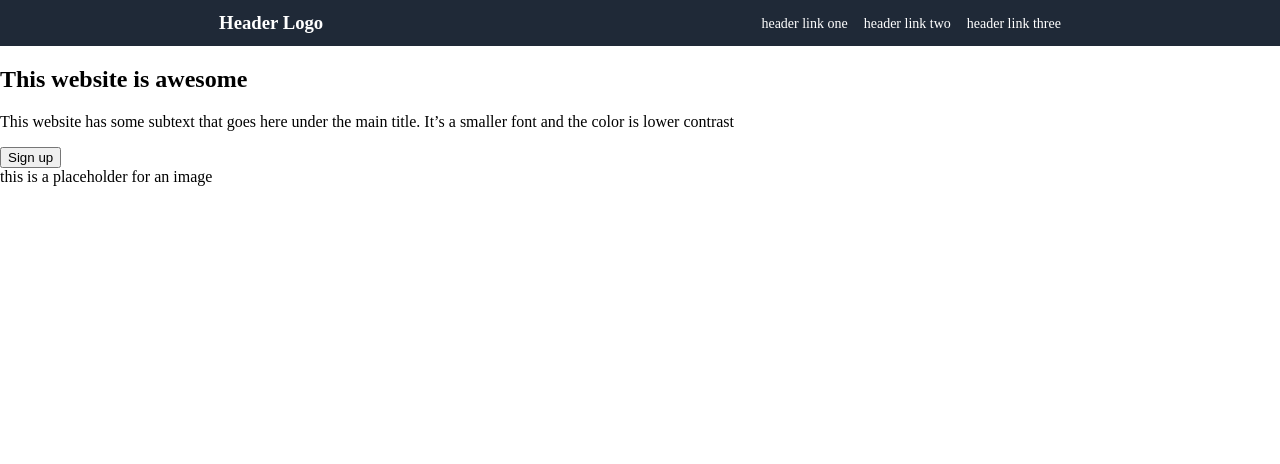
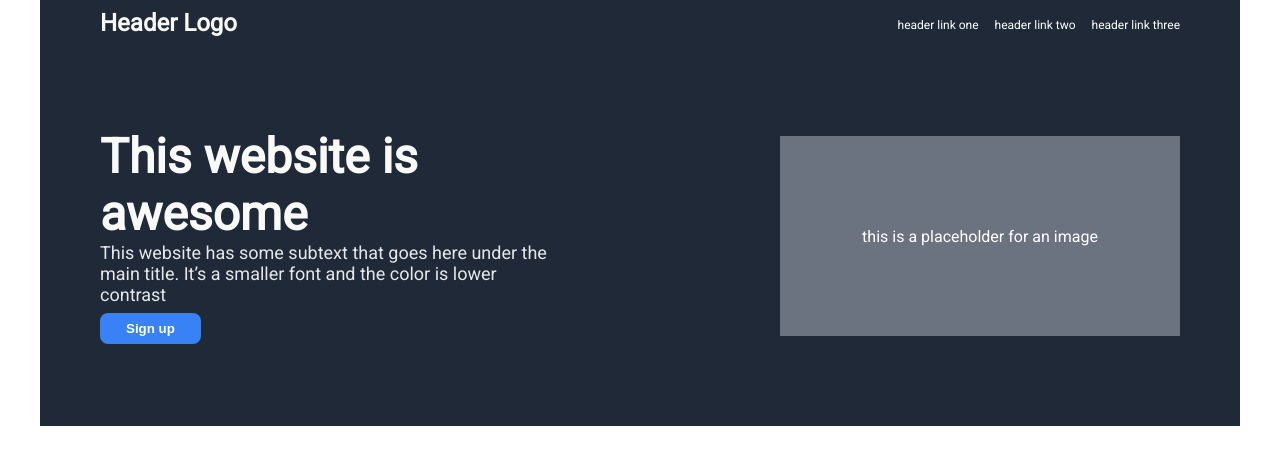
Before and after one commit to hch-96/odin-project-landing-page, a plain HTML site: page index.html in a window 1280 px wide. Drawn offline with Linux system fonts and the light colour scheme.

Commit message:
Finished the designing of layout of the first section of the landing page.

```diff
--- a/index.html
+++ b/index.html
@@ -5,11 +5,17 @@
     <meta http-equiv="X-UA-Compatible" content="IE=edge">
     <meta name="viewport" content="width=device-width, initial-scale=1.0">
     <title>Landing Page</title>
+    <link href="https://fonts.googleapis.com/css2?family=Roboto&display=swap" rel="stylesheet">
     <link rel="stylesheet" href="style.css">
   </head>
   <body>
+
+
+    <div class="container">
+
+
     <div class="header">
-      <h3>Header Logo</h3>
+      <h4>Header Logo</h4>
       <ul>
         <li><a href="#"> header link one</a></li>
         <li><a href="#"> header link two</a></li>
@@ -17,10 +23,16 @@
       </ul>
     </div>
     <section class="intro">
-      <h1>This website is awesome</h1>
-      <p>This website has some subtext that goes here under the main title. It’s a smaller font and the color is lower contrast</p>
-      <button>Sign up</button>
-      <div class="image-box"> this is a placeholder for an image</div>
+      <div class="left">
+        <h1>This website is awesome</h1>
+        <p>This website has some subtext that goes here under the main title. It’s a smaller font and the color is lower contrast</p>
+        <button>Sign up</button>
+      </div>
+      <div class="right">
+        <div class="image-box"> this is a placeholder for an image</div>
+      </div>
     </section>
 
+    </div>
+
   </body>
--- a/style.css
+++ b/style.css
@@ -1,17 +1,30 @@
 body {
   margin: 0;
+  font-family: 'Roboto', sans-serif;
+}
+
+.container {
+  max-width: 1200px;
+  margin: 0 auto;
 }
 
 .header {
+
   background: #1F2937;
   color: white;
   display: flex;
-  justify-content: space-around;
+  justify-content: space-between;
   height: 46px;
   align-items: center;
+  padding: 0 60px;
 }
 
-.header h3,
+.header h4 {
+  font-size: 24px;
+  color: #F9FAF8
+}
+
+.header h4,
 .header ul {
   margin: 0;
 }
@@ -26,5 +39,53 @@ body {
 ul a {
   text-decoration: none;    /* removes underline from links */
   color: white;        /* optional: change link color */
-  font-size: 14px;
+  font-size: 12px;
 }
+
+.intro {
+  padding: 0 60px;
+  background: #1F2937;
+  color: white;
+  display: flex;
+  justify-content: space-between;
+  height: 380px;
+  align-items: center;
+  gap: 30px;
+}
+
+.left {
+  max-width: 450px;
+}
+
+.left h1 {
+  font-size: 48px;
+  color: #F9FAF8;
+  font-weight: 900;
+  margin: 0; /* Optional: to remove default spacing */
+}
+
+.left p {
+  font-size: 18px;
+  color: #e5e7eb;
+  margin: 0px;
+}
+
+.left button {
+  background-color: #3882f6;
+  color: white;
+  border-radius: 8px;
+  padding: 8px 26px;
+  margin-top: 8px;
+  font-weight: bold;
+  border: none;
+  cursor: pointer;
+}
+
+.image-box {
+  background-color: #6B7280;
+  height: 200px;
+  width: 400px;
+  display: flex;
+  justify-content: center;
+  align-items: center;
+}
```
